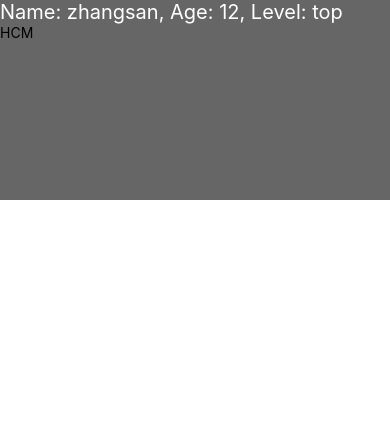
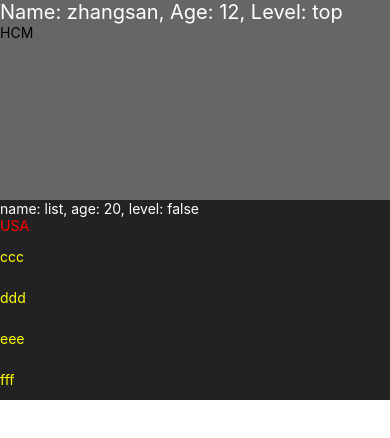
Before and after one commit to hixb/ReactNativeDemo, a React Native app: screen / in a window 390 px wide. Shown: the top 438 px of the page. Built offline with nearby package versions, Linux system fonts and the light colour scheme.

Commit message:
feat: func view component

```diff
--- a/App.tsx
+++ b/App.tsx
@@ -9,6 +9,7 @@ import React from 'react';
 import {SafeAreaView, StatusBar, StyleSheet, View} from 'react-native';
 
 import ClassView from './src/components/ClassView';
+import FuncView from './src/components/FuncView';
 
 function App(): JSX.Element {
   // const [showClassView, setShowClassView] = useState<boolean>(true);
@@ -22,6 +23,7 @@ function App(): JSX.Element {
       <StatusBar barStyle={'dark-content'} backgroundColor={'#fff'} />
       <View style={styles.container}>
         <ClassView name="zhangsan" age={12} level="top" />
+        <FuncView name={'list'} age={20} level={false} />
       </View>
     </SafeAreaView>
   );
--- /dev/null
+++ b/src/components/FuncView.js
@@ -0,0 +1,56 @@
+import React from 'react';
+import {
+  Text,
+  View,
+  ScrollView,
+  useWindowDimensions,
+  useColorScheme,
+} from 'react-native';
+
+export default props => {
+  const {name, age, level} = props;
+
+  // 通过useState来定义一个变量
+  const [address, setAddress] = React.useState('China');
+
+  // 获取ScrollView的ref
+  const scrollViewRef = React.useRef(null);
+
+  // 获取屏幕宽高
+  const {width, height} = useWindowDimensions();
+  console.log(`width: ${width}, height: ${height}`);
+
+  // 获取系统主题
+  const colorScheme = useColorScheme();
+  console.log(`colorScheme: ${colorScheme}`);
+
+  React.useEffect(() => {
+    setTimeout(() => {
+      setAddress('USA');
+
+      // 滚动到底部且带动画
+      scrollViewRef.current?.scrollToEnd({animated: true});
+    }, 4000);
+  }, []);
+
+  React.useEffect(() => {
+    console.log(address);
+  }, [address]);
+
+  return (
+    <View style={{width: '100%', height: 200, backgroundColor: '#222'}}>
+      <Text style={{color: '#fff'}}>
+        {`name: ${name}, age: ${age}, level: ${level}`}
+      </Text>
+      <Text style={{color: 'red'}}>{address}</Text>
+      <ScrollView ref={scrollViewRef}>
+        <Text style={{color: 'yellow', marginVertical: 12}}>Aaa1</Text>
+        <Text style={{color: 'yellow', marginVertical: 12}}>BBB</Text>
+        <Text style={{color: 'yellow', marginVertical: 12}}>ccc</Text>
+        <Text style={{color: 'yellow', marginVertical: 12}}>ddd</Text>
+        <Text style={{color: 'yellow', marginVertical: 12}}>eee</Text>
+        <Text style={{color: 'yellow', marginVertical: 12}}>fff</Text>
+      </ScrollView>
+    </View>
+  );
+};
```
